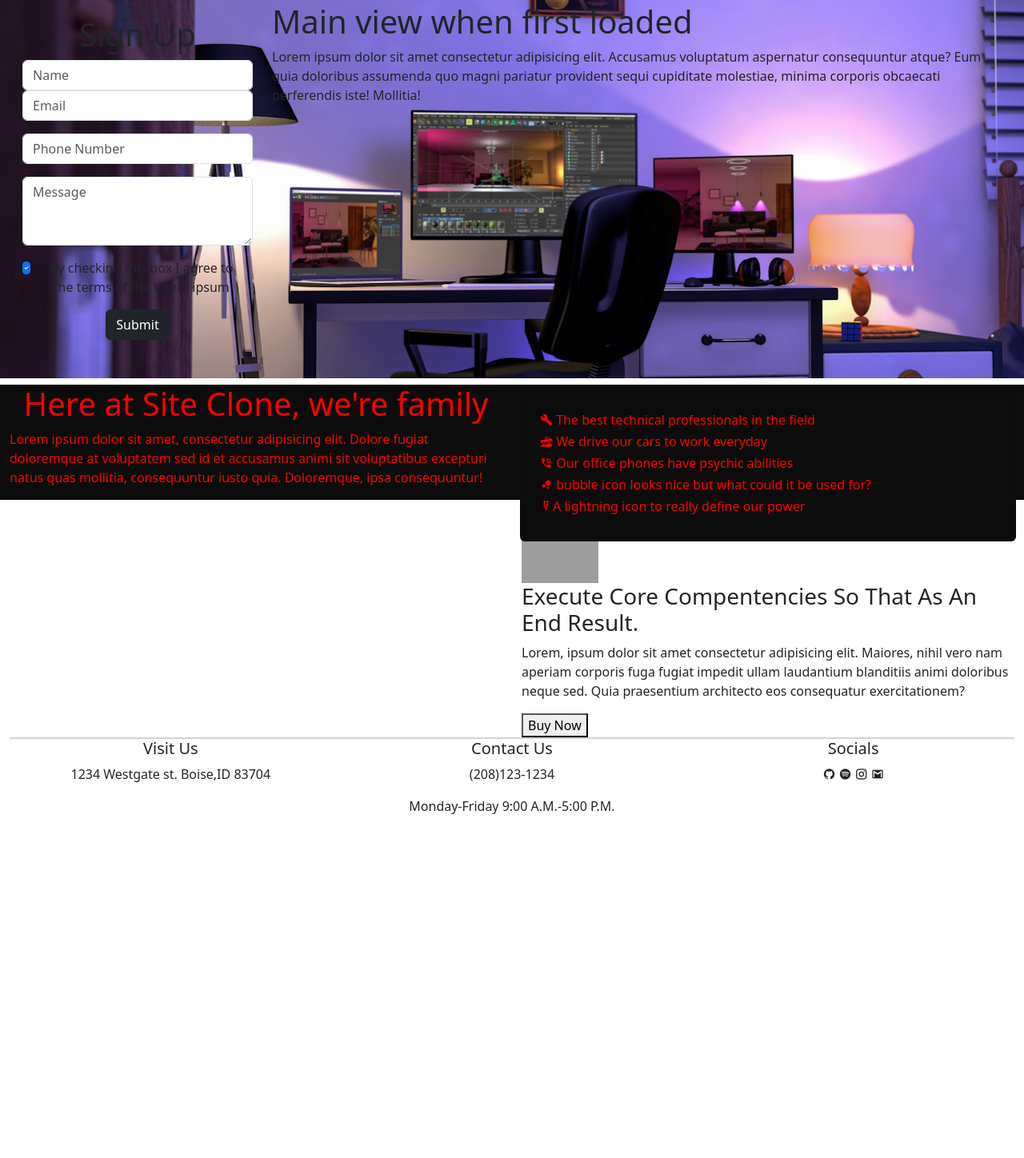
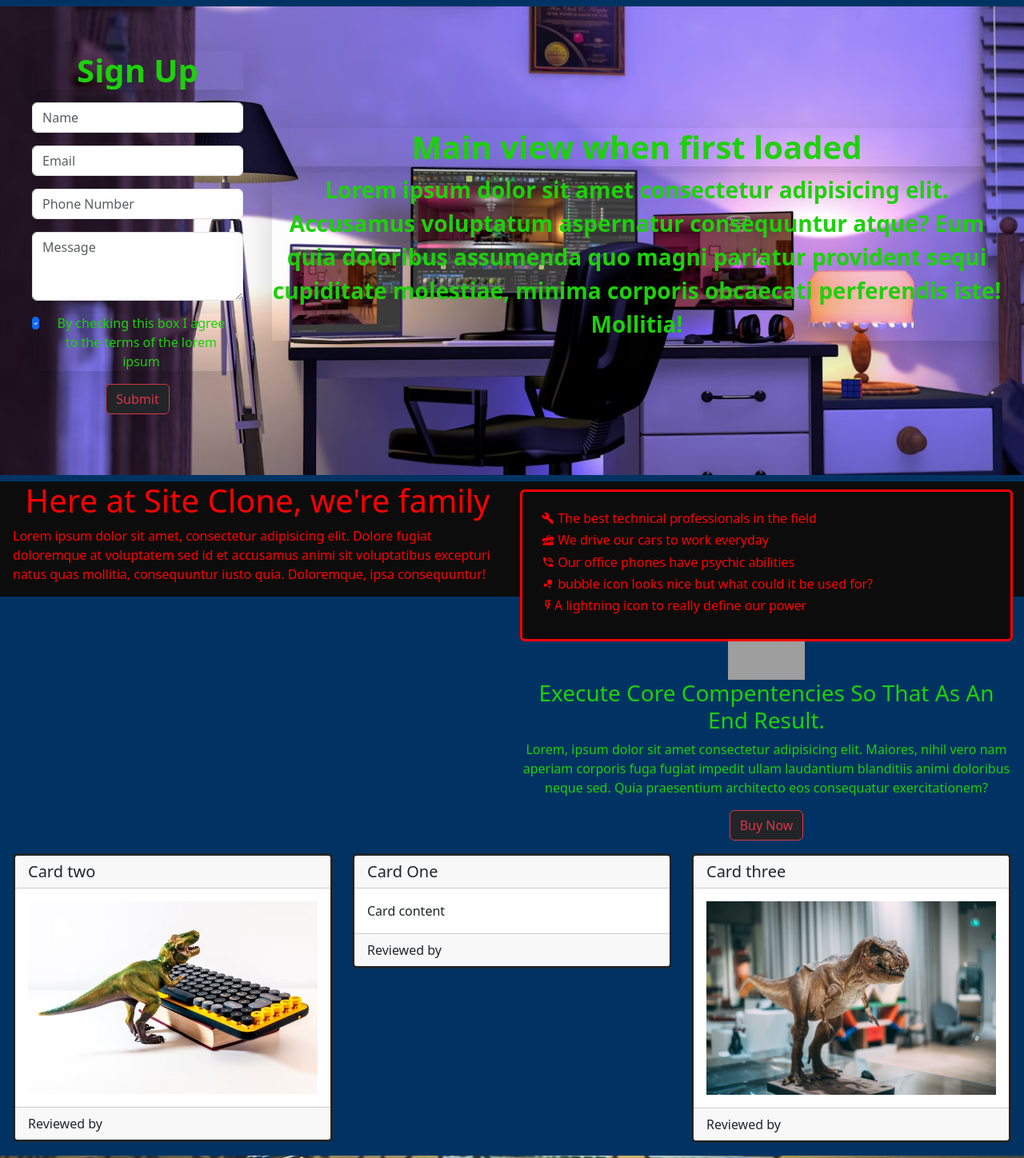
Before and after one commit to stittpaul2001/CheckPoint-1, a plain HTML site: page index.html in a window 1280 px wide. Shown: the part 195-1643 px from the top of the page at 80% size. Before the commit the page ends 1231 px from the top, so only its background shows below. Drawn offline with nearby package versions, Linux system fonts and the light colour scheme; grey boxes are pictures that could not be loaded; a web font is replaced by a local one.

Commit message:
have added images and styled some of my font

```diff
--- a/index.html
+++ b/index.html
@@ -18,18 +18,23 @@
 </head>
 
 <body>
-  <header class="container-fluid sticky-top">
+  <header class="container-fluid sticky-top mb-4">
     <nav class="d-block">
-      <h1 class="bungee-tint-regular green">Checkpoint #1</h1>
+      <div class="row justify-space-around px-4">
+        <h1 class="bungee-tint-regular">Checkpoint #1</h1>
         <img class="nav-image" src="dino-logo.avif" alt="t-rex-logo-img">
+      </div>
     </nav>
   </header>
 
+  <section class="desk-section">
     <main class="container-fluid">
-    <div class="row justify-content-center align-content-center p-3 bg-secondary bg-image-desk">
-      <form class="col-md-3 text-center mt-3 mb-3">
-        <h1>Sign Up</h1>
+      <div class="row justify-content-center align-content-center p-3 bg-secondary bg-image-desk px-3">
+        <form class="col-md-3 text-center mt-3 mb-3 p-4">
+          <h1 class="shadow-lg fw-bolder mb-3">Sign Up</h1>
+          <div class="col mb-3">
             <input type="text" class="form-control" name="Name" id="name" placeholder="Name">
+          </div>
           <div class="col mb-3">
             <input type="email" class="form-control" name="Email" id="Email" placeholder="Email">
           </div>
@@ -41,23 +46,30 @@
           </div>
           <div class="col-md-12 center-text d-flex">
             <input class="form-check-input" type="checkbox" value="" id="flexCheckChecked" checked>
-          <label class="form-check-label px-3" for="flexCheckChecked"> By checking this box I agree to the terms of the
+            <label class="form-check-label px-3 shadow-lg" for="flexCheckChecked"> By checking this box I agree to the
+              terms of
+              the
               lorem ipsum</label>
           </div>
           <div class="col m-3">
-          <button type="submit" class="btn btn-dark">Submit</button>
+            <button type="submit" class="btn btn-dark btn-outline-danger shadow-lg mb-1">Submit</button>
           </div>
         </form>
-      <div class="col-md-9 d-none d-md-block">
-        <h1>Main view when first loaded</h1>
-        <p>Lorem ipsum dolor sit amet consectetur adipisicing elit. Accusamus voluptatum aspernatur consequuntur atque?
+        <div class="col-md-9 d-none d-md-block text-center  align-content-center">
+          <h1 class="fw-bold shadow-lg">Main view when first loaded</h1>
+          <p class="fs-3 fw-semibold shadow-lg">Lorem ipsum dolor sit amet consectetur adipisicing elit. Accusamus
+            voluptatum
+            aspernatur
+            consequuntur
+            atque?
             Eum quia doloribus assumenda quo magni pariatur provident sequi cupiditate molestiae, minima corporis
             obcaecati
             perferendis iste! Mollitia!</p>
         </div>
       </div>
+  </section>
 
-    <section class="row bg-RC mb-2 mt-2">
+  <section class="row bg-RC mb-2 mt-2 px-3 justify-space-between align-content-center">
     <div class="col-md-6">
       <h1 class="text-center">Here at Site Clone, we're family</h1>
       <p>Lorem ipsum dolor sit amet, consectetur adipisicing elit. Dolore fugiat doloremque at voluptatem sed id et
@@ -65,7 +77,8 @@
         consequuntur!</p>
     </div>
     <div class="col-md-6 text-danger magic-card-wrapper">
-        <div class="card text-start p-4 magic-card">
+      <div class="card text-start p-4 magic-card text-start">
+        <div class="fs-5">
           <h6><i class="mdi mdi-wrench"></i> The best technical professionals in the field</h6>
           <h6><i class="mdi mdi-truck-off-road"></i> We drive our cars to work everyday </h6>
           <h6><i class="mdi mdi-phone-in-talk"></i> Our office phones have psychic abilities</h6>
@@ -73,48 +86,101 @@
           <h6><i class="mdi mdi-flash-outline"></i>A lightning icon to really define our power </h6>
         </div>
       </div>
+    </div>
   </section>
 
-    <section class="row">
+  <section class="row justify-content-center align-content-center px-3 mt-2 mb-2">
     <div class="col-md-6">
       <video></video>
     </div>
-      <div class="col-md-6 align-content-center">
+    <div class="col-md-6 text-center">
       <a><img width="96" height="96" src="https://img.icons8.com/emoji/96/t-rex.png" alt="t-rex" /></a>
       <h3>Execute Core Compentencies So That As An End Result.</h3>
       <p>Lorem, ipsum dolor sit amet consectetur adipisicing elit. Maiores, nihil vero nam aperiam corporis fuga
         fugiat impedit ullam laudantium blanditiis animi doloribus neque sed. Quia praesentium architecto eos
         consequatur exercitationem?</p>
-        <button>Buy Now</button>
+      <button class="btn btn-dark btn-outline-danger">Buy Now</button>
     </div>
   </section>
 
-    <section class="card section">
-
+  <section class="cards section  mt-3">
+    <div class="row align-content-center justify-content-center px-3">
+      <div class="col-md-4 mb-3 order-2 order-md-2">
+        <div class="card">
+          <h5 class="card-header">
+            Card One
+          </h5>
+          <div class="card-body">
+            <p class="card-text">
+              Card content
+            </p>
+          </div>
+          <div class="card-footer">
+            Reviewed by
+          </div>
+        </div>
+      </div>
+      <div class="col-md-4 mb-3 order-3 order-md-1">
+        <div class="card">
+          <h5 class="card-header">
+            Card two
+          </h5>
+          <div class="card-body">
+            <p class="card-text">
+              <img class="card-section" src="keyboarddino.avif" alt="image of a t-rex typing">
+            </p>
+          </div>
+          <div class="card-footer">
+            Reviewed by
+          </div>
+        </div>
+      </div>
+      <div class="col-md-4 mb-3 order-3 order-md-3">
+        <div class="card">
+          <h5 class="card-header">
+            Card three
+          </h5>
+          <div class="card-body">
+            <p class="card-text">
+              <img class="card-section" src="officerex.avif" alt="image of a t-rex at the office">
+            </p>
+          </div>
+          <div class="card-footer">
+            Reviewed by
+          </div>
+        </div>
+      </div>
+    </div>
   </section>
 
   <section class="map-image">
-      <div class="row justify-content-center align-content-center d-flex bg-secondary bg-image-map">
-        <div class="col-md-6">
-
+    <div class="row justify-content-center align-content-center d-flex bg-secondary bg-map-image mb-3">
     </div>
     </div>
   </section>
   </main>
 
   <footer class="container-fluid">
-    <div class="row text-center">
+    <div class="row text-center align-content-center mb-2">
       <div class="col-md-4">
-        <h5> Visit Us</h5>
-        <p>1234 Westgate st. Boise,ID 83704</p>
+        <h3 class="fw-bold"> Visit Us</h3>
+        <div class="fs-6">
+          <p>1234 Westgate st.</p>
+          <p>Boise,ID 83704</p>
+        </div>
       </div>
       <div class="col-md-4">
-        <h5>Contact Us</h5>
+        <h3 class="fw-bold">Contact Us</h3>
+        <div class="fs-6">
+
           <p>(208)123-1234</p>
           <p>Monday-Friday 9:00 A.M.-5:00 P.M.</p>
         </div>
-      <div class="col-md-4">
-        <h5>Socials</h5>
+      </div>
+      <div class="col-md-4 justify-space-around">
+        <h3 class="fw-bold">Socials</h3>
+        <div class="text-primary fs-2">
+
           <p><i class="mdi mdi-github"></i>
             <i class="mdi mdi-spotify"></i>
             <i class="mdi mdi-instagram"></i>
@@ -122,6 +188,7 @@
           </p>
         </div>
       </div>
+    </div>
   </footer>
 
 </body>
--- a/style.css
+++ b/style.css
@@ -2,7 +2,14 @@
   font-family: "Bungee Tint", sans-serif;
   font-weight: 400;
   font-style: normal;
-  color: rgb(3, 129, 3);
+}
+
+
+
+body {
+  background-color: rgb(0, 51, 99);
+  color: rgb(30, 208, 11)
+    /* rgb(12, 12, 12); */
 }
 
 .bg-image-desk {
@@ -28,12 +35,17 @@
   aspect-ratio: 1/1;
 }
 
+.desk-section {
+  /* color: red;color: red; */
+}
+
 .magic-card-wrapper {
   position: relative;
 }
 
 .magic-card {
-  background-color: aqua;
+  background-color: rgb(12, 12, 12);
+  color: indigo;
   position: relative;
 }
 
@@ -48,9 +60,21 @@
   }
 }
 
-.bg-image-map {
+.bg-map-image {
   background-image: url(map1.avif);
   background-position: center;
   background-size: cover;
+  min-height: 60dvh;
 
 }
+
+.card-section {
+  width: 100%;
+  justify-content: center;
+  align-content: center;
+}
+
+.card {
+  border: solid;
+  /* color: indigo; */
+}
```
Also changed, not shown: keyboarddino.avif (added), officerex.avif (added). Lines whose indentation alone changed are shown as unchanged.
